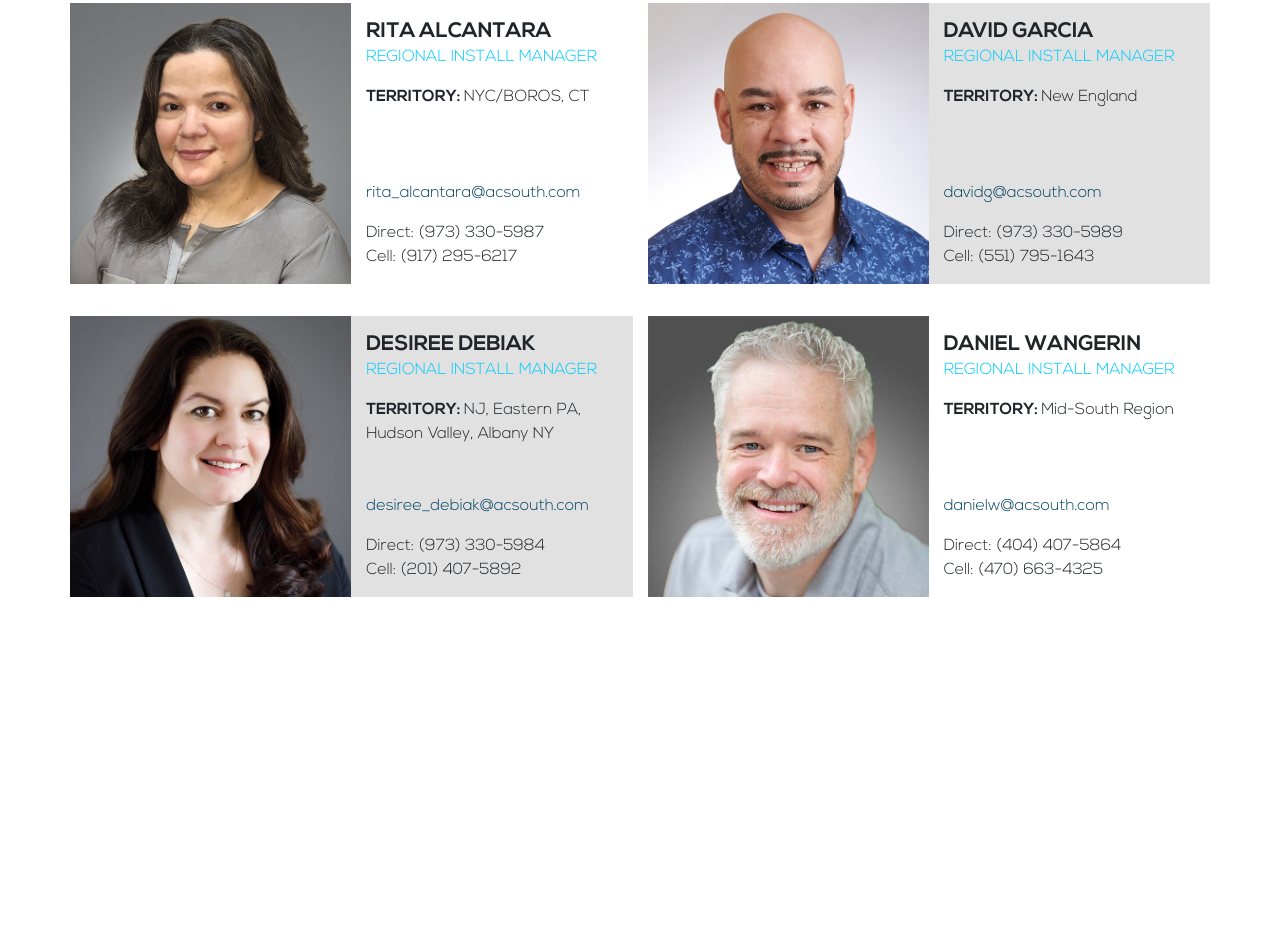
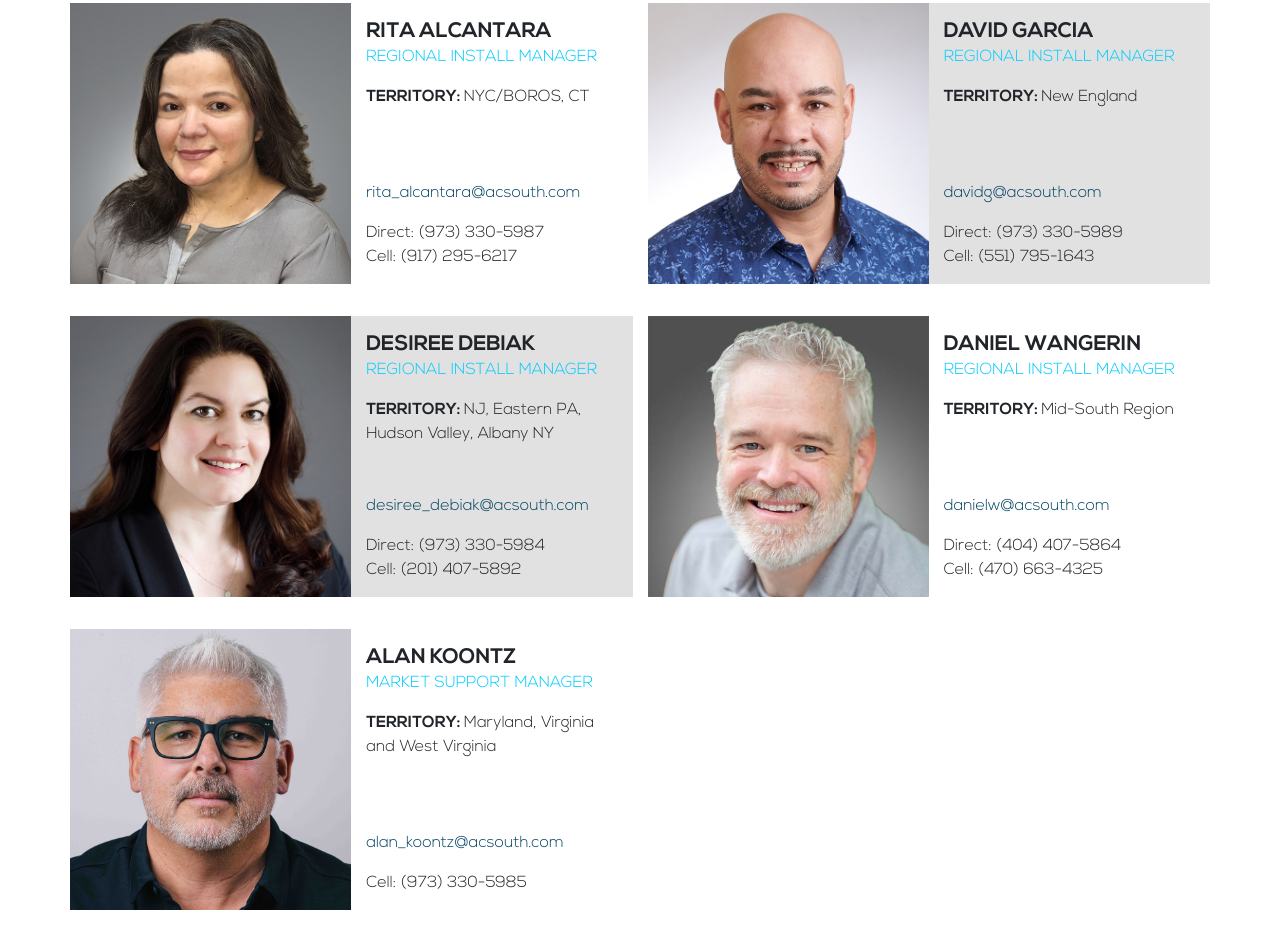
Before and after one commit to Nicscott01/acs-store, a website: page regional-managers.html in a window 1280 px wide. Shown: the part 604-1546 px from the top of the page. Before the commit the page ends 1233 px from the top, so only its background shows below. Drawn offline with nearby package versions, Linux system fonts and the light colour scheme.

Commit message:
Updates to regional managers

```diff
--- a/regional-managers.html
+++ b/regional-managers.html
@@ -129,7 +129,7 @@
                                 <div class="top">
                                     <h2 class="mb-0 name">John Reed</h2>
                                     <p class="title">Sr. Regional Install Manager</p>
-                                    <p><strong class="text-uppercase">Territory: </strong> Maryland, Virginia, West Virginia</p>
+                                    <p><strong class="text-uppercase">Territory: </strong> NJ & NY</p>
                                 </div>
                                 <div class="bottom">
                                     <p><a href="mailto:john_reed@acsouth.com">john_reed@acsouth.com</a></p>
@@ -246,6 +246,26 @@
 
                         </div>
                     </div>
+                    <div class="col-12 col-lg-6 manager">
+                        <div class="row">
+                            <div class="col-12 col-md-6 headshot p-0">
+                                <img class="img-fluid" srcset="assets/images/alan-koontz.jpg 295w, assets/images/alan-koontz@2x.jpg 590w" src="assets/images/alan-koontz.jpg" width="294" height="294" alt=""/>
+                            </div>
+                            <div class="col-12 col-md-6 info py-3 d-flex flex-column justify-content-between">
+                                <div class="top">
+                                    <h2 class="mb-0 name">Alan Koontz</h2>
+                                    <p class="title">Market Support Manager</p>
+                                    <p><strong class="text-uppercase">Territory: </strong>Maryland, Virginia and West Virginia</p>
+                                </div>
+                                <div class="bottom">
+                                    <p><a href="mailto:alan_koontz@acsouth.com">alan_koontz@acsouth.com</a></p>
+                                    <p class="mb-0">
+    Cell: (973) 330-5985</p>
+                                </div>
+                            </div>
+
+                        </div>
+                    </div>
                 </div>
             </article>
             <!-- InstanceEndEditable -->
```
Also changed, not shown: README.md, assets/images/alan-koontz.jpg (added), assets/images/alan-koontz@2x.jpg (added).
